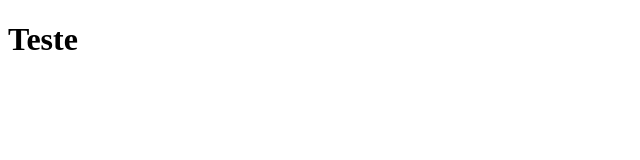
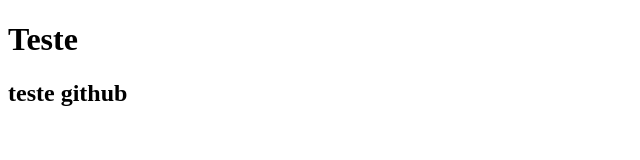
Before and after one commit to Mychael-Douglass/sites, a plain HTML site: page index.html in a window 1280 px wide. Shown: the whole page, without its empty margins (0-640 px from the left). Drawn offline with Linux system fonts and the light colour scheme.

Commit message:
adicionado h2

```diff
--- a/index.html
+++ b/index.html
@@ -8,5 +8,6 @@
 </head>
 <body>
     <h1>Teste</h1>
+    <h2>teste github</h2>
 </body>
 </html>
```
